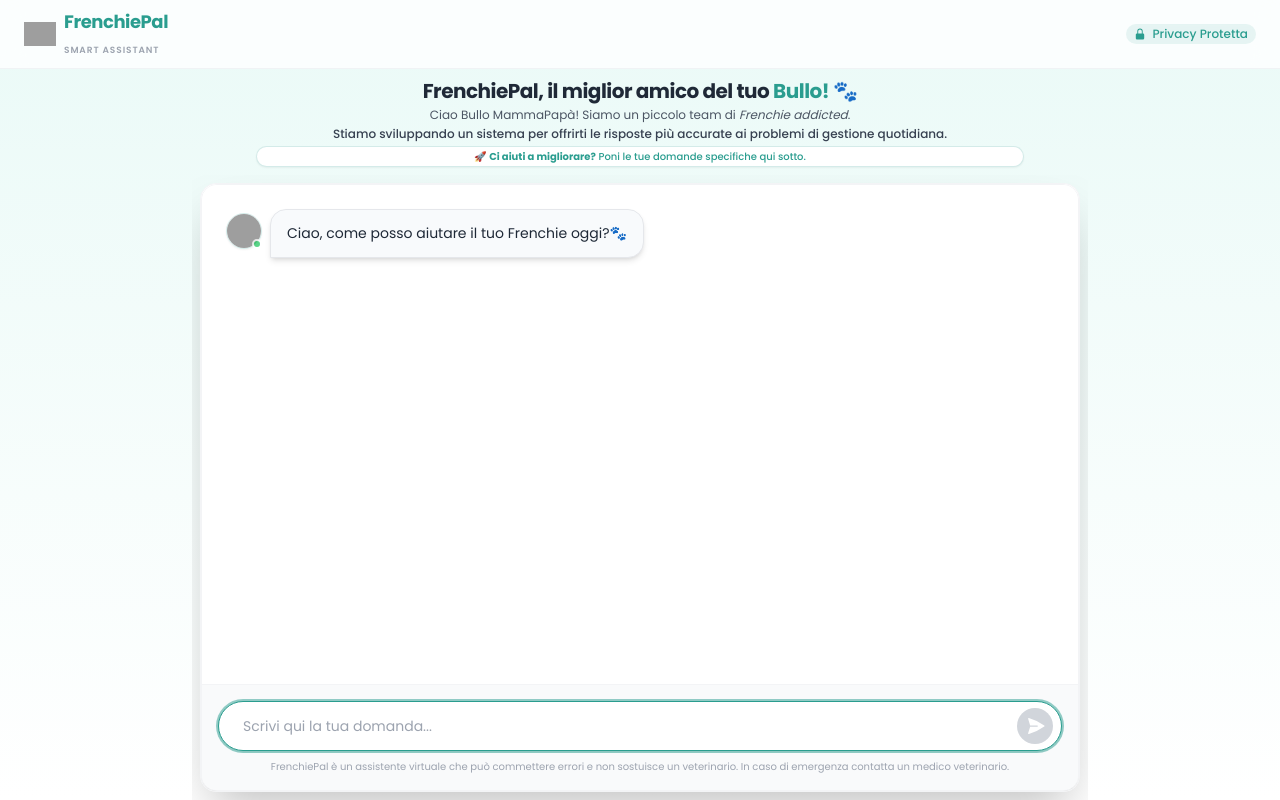
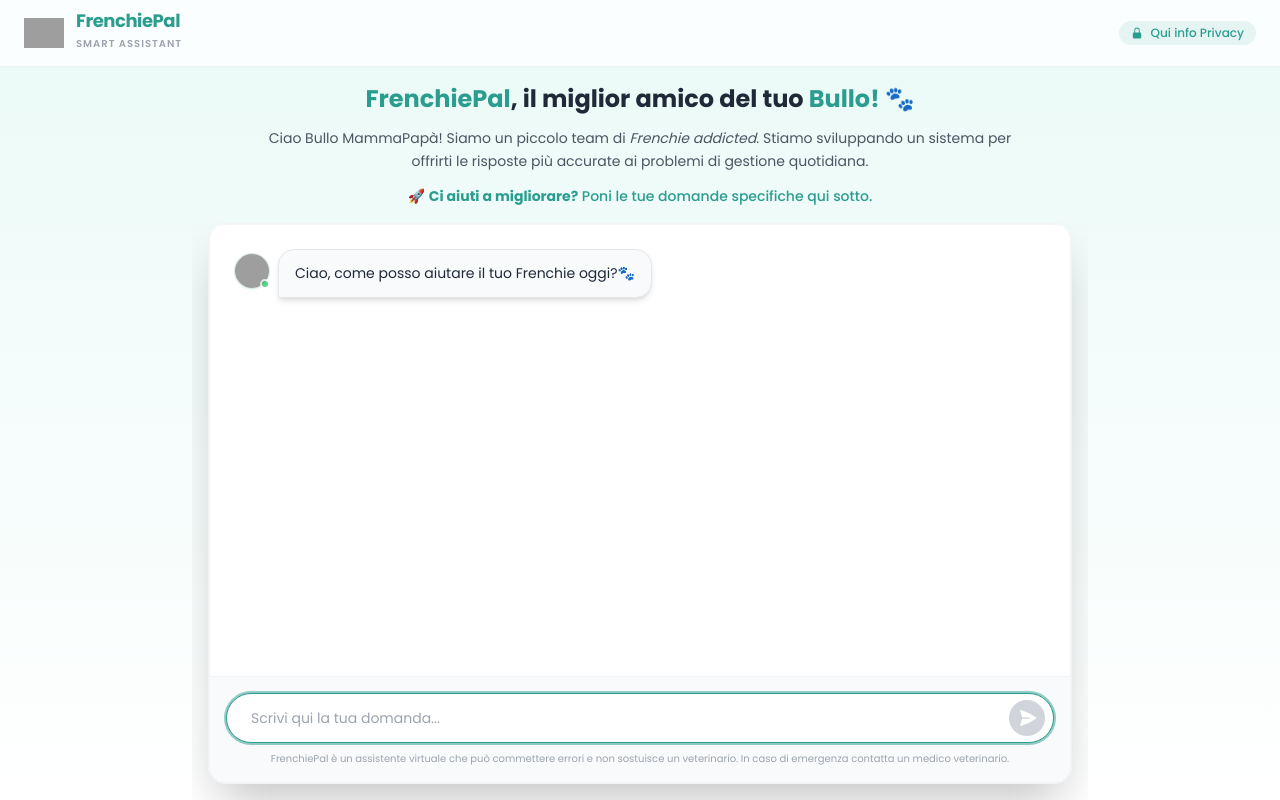
Before and after one commit to tartagliagiuseppe87-afk/frenchiepal, a Next.js app: page / in a window 1280 px wide. Built offline with nearby package versions, Linux system fonts and the light colour scheme; grey boxes are pictures that could not be loaded.

Commit message:
Update index.js

```diff
--- a/pages/index.js
+++ b/pages/index.js
@@ -2,73 +2,69 @@
 import React from 'react';
 import ChatWidget from "../components/ChatWidget";
 import Head from 'next/head';
-import Link from 'next/link';
+import Link from 'next/link'; // Importiamo Link per rendere cliccabile il badge
 
 export default function Home() {
   return (
-    // h-screen è corretto, forziamo il layout a rientrare
     <div className="flex flex-col h-screen bg-gradient-to-b from-[#eafaf7] to-[#ffffff] font-poppins text-gray-800 overflow-hidden">
       <Head>
         <title>FrenchiePal - L'esperto del tuo Bulldog</title>
         <link rel="icon" href="/logo.png" />
       </Head>
 
-      {/* 1. HEADER (MASSIMA COMPRESSIONE VERTICALE) */}
-      <header className="flex-none py-1 px-3 md:py-2 md:px-6 flex items-center justify-between bg-white/80 backdrop-blur-md border-b border-gray-200/50 z-20 sticky top-0">
-        <div className="flex items-center gap-2">
-            <div className="w-8 h-8 flex items-center justify-center">
-              <img src="/logo.png" alt="Logo" className="w-full h-full object-contain" />
+      {/* 1. HEADER */}
+      <header className="flex-none py-3 px-6 flex items-center justify-between bg-white/80 backdrop-blur-md border-b border-gray-200/50 z-20 sticky top-0">
+        <div className="flex items-center gap-3">
+            <div className="w-10 h-10 flex items-center justify-center">
+              <img src="/logo.png" alt="FrenchiePal Logo" className="w-full h-full object-contain" />
             </div>
             <div>
-                <h1 className="text-base md:text-lg font-bold text-[#2a9d8f] tracking-tight leading-none">
+                <h1 className="text-lg font-bold text-[#2a9d8f] tracking-tight leading-none">
                     FrenchiePal
                 </h1>
-                <span className="text-[9px] uppercase tracking-widest text-gray-400 font-semibold">
+                <span className="text-[10px] uppercase tracking-widest text-gray-400 font-semibold">
                     Smart Assistant
                 </span>
             </div>
         </div>
 
-        <Link href="/privacy" className="flex items-center gap-1.5 text-[10px] md:text-xs text-[#2a9d8f] bg-[#2a9d8f]/10 px-2 py-0.5 rounded-full font-medium hover:bg-[#2a9d8f]/20 transition-colors cursor-pointer">
+        {/* MODIFICA: Il badge ora è un Link cliccabile */}
+        <Link href="/privacy" className="flex items-center gap-2 text-xs text-[#2a9d8f] bg-[#2a9d8f]/10 px-3 py-1 rounded-full font-medium hover:bg-[#2a9d8f]/20 transition-colors cursor-pointer">
             <svg xmlns="http://www.w3.org/2000/svg" viewBox="0 0 20 20" fill="currentColor" className="w-3 h-3">
               <path fillRule="evenodd" d="M10 1a4.5 4.5 0 00-4.5 4.5V9H5a2 2 0 00-2 2v6a2 2 0 002 2h10a2 2 0 002-2v-6a2 2 0 00-2-2h-.5V5.5A4.5 4.5 0 0010 1zm3 8V5.5a3 3 0 10-6 0V9h6z" clipRule="evenodd" />
             </svg>
-            <span className="whitespace-nowrap">Privacy Protetta</span>
+            <span className="whitespace-nowrap">Qui info Privacy</span>
         </Link>
       </header>
 
-      {/* 2. SEZIONE INTRODUTTIVA (MARGINI MINIMI) */}
-      <div className="flex-none px-4 py-1 text-center md:px-6 md:py-2">
+      {/* 2. SEZIONE INTRODUTTIVA */}
+      <div className="flex-none px-6 py-4 text-center">
         <div className="max-w-3xl mx-auto animate-fade-in-down">
-            <h2 className="text-lg md:text-xl font-bold text-gray-800 mb-0.5 tracking-tight">
-                FrenchiePal, il miglior amico del tuo <span className="text-[#2a9d8f]">Bullo!</span> 🐾
+            <h2 className="text-xl md:text-2xl font-bold text-gray-800 mb-3">
+                <span className="text-[#2a9d8f]">FrenchiePal</span>, il miglior amico del tuo <span className="text-[#2a9d8f]">Bullo!</span> 🐾
             </h2>
 
-            <div className="text-xs text-gray-600 leading-snug space-y-0.5 mb-1">
+            <div className="text-sm text-gray-600 leading-relaxed space-y-2">
                 <p>
-                  Ciao Bullo MammaPapà! Siamo un piccolo team di <em>Frenchie addicted</em>.
+                  Ciao Bullo MammaPapà! Siamo un piccolo team di <em>Frenchie addicted</em>. Stiamo sviluppando un sistema per offrirti le risposte più accurate ai problemi di gestione quotidiana.
                 </p>
-                <p className="font-medium text-gray-700">
-                  Stiamo sviluppando un sistema per offrirti le risposte più accurate ai problemi di gestione quotidiana.
-                </p>
-            </div>
 
-            <div className="mt-0">
-                <p className="text-[10px] font-medium text-[#2a9d8f] bg-white border border-[#2a9d8f]/20 px-2 py-0.5 rounded-full shadow-sm">
+                <p className="text-[#2a9d8f] font-medium pt-1">
                   🚀 <strong>Ci aiuti a migliorare?</strong> Poni le tue domande specifiche qui sotto.
                 </p>
             </div>
         </div>
       </div>
 
-      {/* 3. AREA CHAT (Contenitore principale che si espande) */}
-      <main className="flex-grow relative w-full max-w-4xl mx-auto flex flex-col items-center justify-center p-2 overflow-hidden">
+      {/* 3. AREA CHAT */}
+      <main className="flex-grow relative w-full max-w-4xl mx-auto flex flex-col items-center justify-center px-4 pb-4 overflow-hidden">
         <div className="w-full h-full shadow-2xl rounded-2xl overflow-hidden border border-gray-100 bg-white">
             <ChatWidget />
         </div>
       </main>
 
-      {/* FOOTER ELIMINATO COMPLETAMENTE */}
+      {/* 4. FOOTER RIMOSSO (Nessun disclaimer visibile in basso) */}
+
     </div>
   );
 }
```
